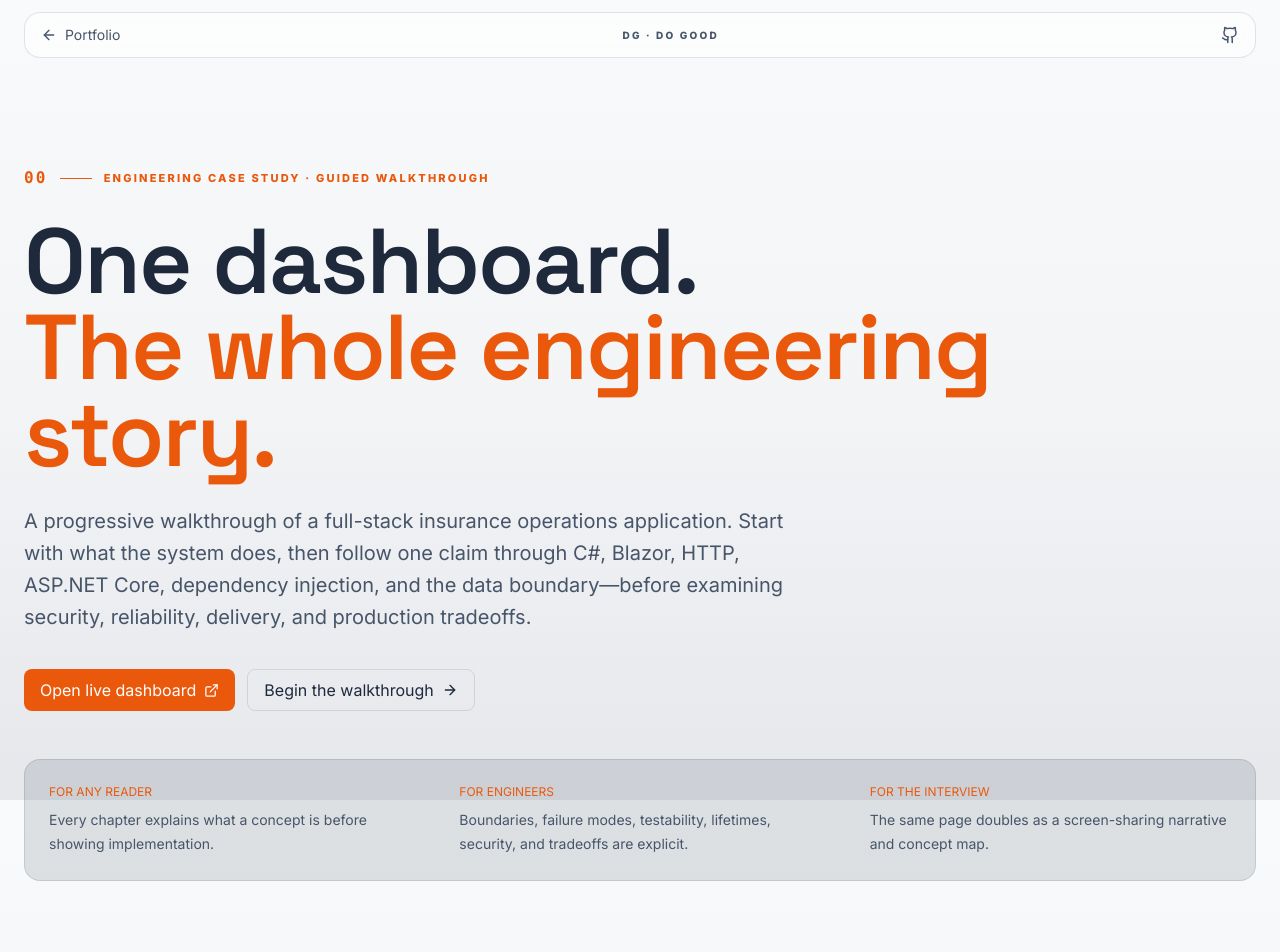
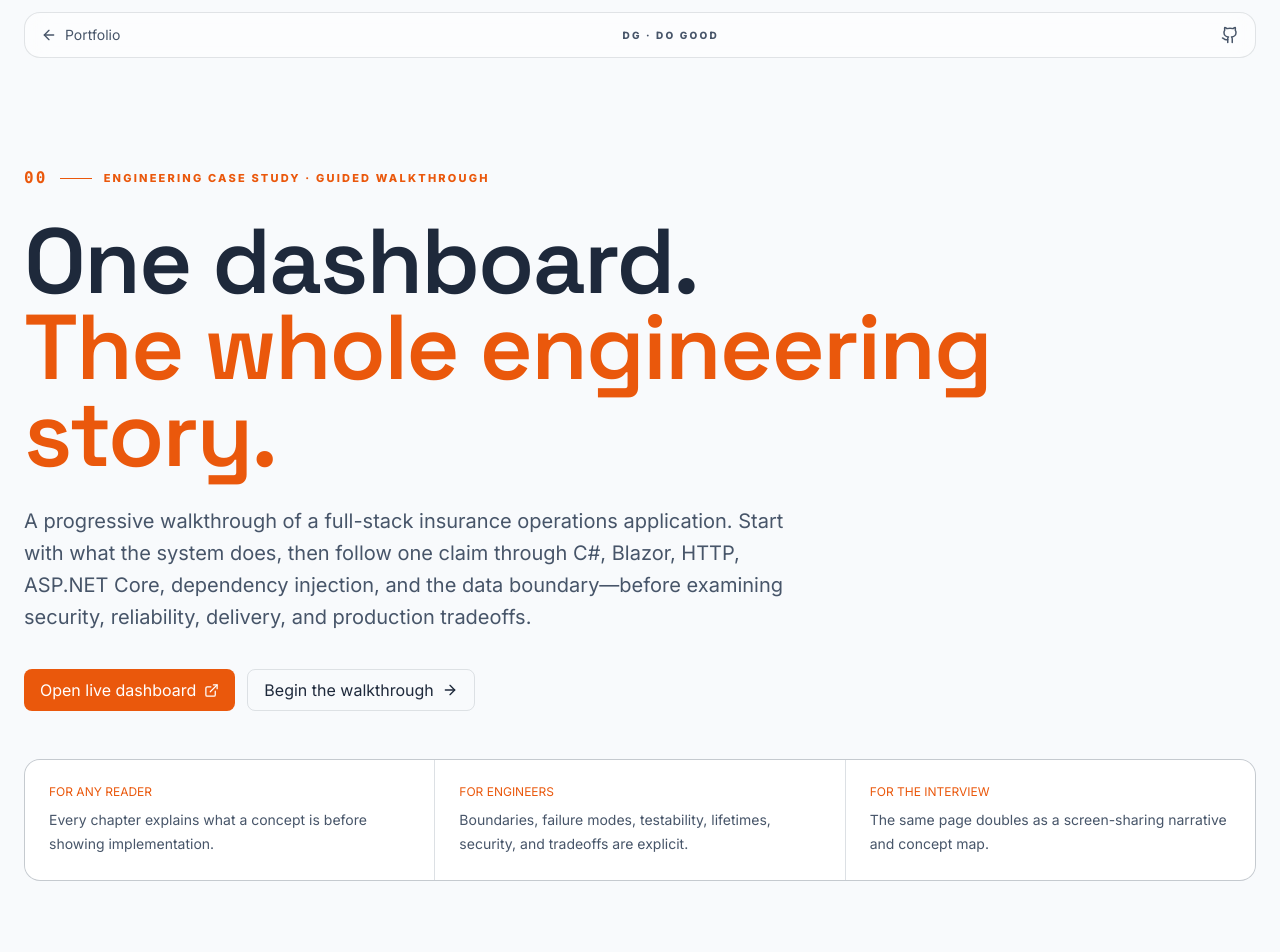
Before and after one commit to dgutensohn03/dg-portfolio, a Next.js app: page /insurance-operations in a window 1280 px wide. Shown: the top 952 px of the page. Built offline with nearby package versions, Linux system fonts and the light colour scheme.

Commit message:
Add consistent case study surface tokens

```diff
--- a/src/app/globals.css
+++ b/src/app/globals.css
@@ -3,172 +3,70 @@
 @import "tailwindcss";
 
 :root {
-  /* === Core Neutrals === */
-  --bg: #ffffff;
-  --fg: #1e293b;
-  --muted: #475569;
+  --bg: #ffffff; --fg: #1e293b; --muted: #475569;
   --hairline: color-mix(in oklab, var(--fg) 12%, transparent);
-
-  /* === Warm Orange Accent === */
-  --accent: #ea580c;
-  --accent-weak: #fb923c;
-  --accent-rgb: 234, 88, 12;
---accent-light-gray: var(--color-gray-300);
-
-  /* === Gradient Background === */
-  --grad-from: #f9fafb;
-  --grad-via: #f3f4f6;
-  --grad-to: #e5e7eb;
-
-  /* === Section Dot === */
-  --dot: #cbd5e1;
-  --dot-hover: #9ca3af;
-  --dot-active: var(--accent);
-
-  /* === Modal Variables === */
-  --modal-surface: #ffffff;
-  --modal-header: #f9fafb;
-  --modal-card: #ffffff;
-  --modal-keytakeaway: #ffedd5;
-  --modal-techtag: #f3f4f6;
-
-  --modal-text: #1e293b;
-  --modal-text-secondary: #475569;
-  --modal-border: #e5e7eb;
-  --modal-button-border: #ea580c;
-  --modal-accent: #ea580c;
+  --accent: #ea580c; --accent-weak: #fb923c; --accent-rgb: 234, 88, 12;
+  --accent-light-gray: var(--color-gray-300);
+  --grad-from: #f9fafb; --grad-via: #f3f4f6; --grad-to: #e5e7eb;
+  --dot: #cbd5e1; --dot-hover: #9ca3af; --dot-active: var(--accent);
+  --modal-surface: #ffffff; --modal-header: #f9fafb; --modal-card: #ffffff;
+  --modal-keytakeaway: #ffedd5; --modal-techtag: #f3f4f6;
+  --modal-text: #1e293b; --modal-text-secondary: #475569; --modal-border: #e5e7eb;
+  --modal-button-border: #ea580c; --modal-accent: #ea580c;
+  /* Case-study surfaces intentionally use solid values so section backgrounds
+     do not mix unpredictably with the site's page-wide gradient. */
+  --case-base: #f8fafc;
+  --case-band: #f1f5f9;
+  --case-card: #ffffff;
 }
 
 html.dark {
-  --bg: #121212; /* slightly lighter than pure black */
-  --fg: #f3f4f6;
-  --muted: #d1d5db;
+  --bg: #121212; --fg: #f3f4f6; --muted: #d1d5db;
   --hairline: color-mix(in oklab, var(--fg) 14%, transparent);
-
-  --accent: #fb923c;
-  --accent-weak: #fdba74;
-  --accent-rgb: 251, 146, 60;
+  --accent: #fb923c; --accent-weak: #fdba74; --accent-rgb: 251, 146, 60;
   --accent-light-gray: var(--color-gray-300);
-  /* === Softer Dark Gradient === */
-  --grad-from: #1c1c1c; /* dark gray start */
-  --grad-via: #222222;  /* slightly lighter mid */
-  --grad-to: #2a2a2a;   /* even lighter end for subtle depth */
-
-  --dot: #4b5563;
-  --dot-hover: #6b7280;
-  --dot-active: var(--accent);
-
-  /* === Modal Variables === */
-  --modal-surface: #1f1f1f;
-  --modal-header: #292929;
-  --modal-card: #2e2e2e;
-  --modal-keytakeaway: #78350f;
-  --modal-techtag: #373737;
-
-  --modal-text: #f3f4f6;
-  --modal-text-secondary: #d1d5db;
-  --modal-border: #4b5563;
-  --modal-button-border: #fb923c;
-  --modal-accent: #fb923c;
+  --grad-from: #1c1c1c; --grad-via: #222222; --grad-to: #2a2a2a;
+  --dot: #4b5563; --dot-hover: #6b7280; --dot-active: var(--accent);
+  --modal-surface: #1f1f1f; --modal-header: #292929; --modal-card: #2e2e2e;
+  --modal-keytakeaway: #78350f; --modal-techtag: #373737;
+  --modal-text: #f3f4f6; --modal-text-secondary: #d1d5db; --modal-border: #4b5563;
+  --modal-button-border: #fb923c; --modal-accent: #fb923c;
+  --case-base: #171717;
+  --case-band: #1d1d1d;
+  --case-card: #222222;
 }
 
-/* Global Base */
 html, body { height: 100%; }
-body {
-  color: var(--fg);
-  background: linear-gradient(to bottom, var(--grad-from), var(--grad-via), var(--grad-to));
-  transition: background 300ms, color 300ms;
-  scroll-behavior: smooth;
-}
+body { color: var(--fg); background: linear-gradient(to bottom, var(--grad-from), var(--grad-via), var(--grad-to)); transition: background 300ms, color 300ms; scroll-behavior: smooth; }
+html { font-family: "Inter", system-ui, sans-serif; }
+h1, h2, h3, h4, h5, h6 { font-family: "Space Grotesk", "Inter", sans-serif; letter-spacing: -0.02em; }
 
-/* Typography */
-html { font-family: "Inter", system-ui, sans-serif; }
-h1, h2, h3, h4, h5, h6 {
-  font-family: "Space Grotesk", "Inter", sans-serif;
-  letter-spacing: -0.02em;
-}
+/* Case-study pages opt out of the global continuous gradient. This creates a
+   controlled two-surface rhythm while retaining the portfolio palette. */
+.case-study { background: var(--case-base); }
+.case-base { background: var(--case-base); }
+.case-band { background: var(--case-band); }
 
-/* Buttons */
-.btn {
-  @apply inline-flex items-center gap-2 px-4 py-2 rounded-lg border transition-colors;
-  border-color: var(--hairline);
-  color: var(--fg);
-}
+.btn { @apply inline-flex items-center gap-2 px-4 py-2 rounded-lg border transition-colors; border-color: var(--hairline); color: var(--fg); }
 .btn:hover { border-color: var(--accent); color: var(--accent); }
-
-.btn-solid {
-  @apply inline-flex items-center gap-2 px-4 py-2 rounded-lg transition-colors;
-  background: var(--accent);
-  color: #fff;
-}
+.btn-solid { @apply inline-flex items-center gap-2 px-4 py-2 rounded-lg transition-colors; background: var(--accent); color: #fff; }
 .btn-solid:hover { filter: brightness(1.1); }
-
-/* Glass cards */
-.glass {
-  backdrop-filter: blur(12px);
-  -webkit-backdrop-filter: blur(12px);
-  background-color: color-mix(in oklab, var(--bg) 55%, transparent);
-  border: 1px solid var(--hairline);
-}
-
-/* === Section Dots === */
-.section-dots {
-  position: fixed;
-  right: clamp(12px, 2vw, 28px);
-  top: 50%;
-  transform: translateY(-50%);
-  z-index: 50;
-}
+.glass { backdrop-filter: blur(12px); -webkit-backdrop-filter: blur(12px); background-color: color-mix(in oklab, var(--bg) 55%, transparent); border: 1px solid var(--hairline); }
+.section-dots { position: fixed; right: clamp(12px, 2vw, 28px); top: 50%; transform: translateY(-50%); z-index: 50; }
 .section-dots ul { display: flex; flex-direction: column; gap: 14px; }
 .dot-wrap { position: relative; }
-.section-dots .dot {
-  width: 9px; height: 9px; border-radius: 50%;
-  background: var(--dot);
-  transition: transform 180ms, background-color 180ms, box-shadow 180ms;
-  cursor: pointer;
-}
-.section-dots .dot:hover {
-  transform: scale(1.2);
-  background: var(--dot-hover);
-}
-.section-dots .dot.active {
-  background: var(--dot-active);
-  box-shadow: 0 0 8px 2px rgba(var(--accent-rgb), 0.4);
-}
-.dot-tip {
-  position: absolute; top: 50%; right: 16px; transform: translate(0,-50%);
-  white-space: nowrap; padding: 4px 8px; border-radius: 8px;
-  font-size: 12px; line-height: 1;
-  background: color-mix(in oklab, var(--bg) 95%, transparent);
-  border: 1px solid var(--hairline); color: var(--fg);
-  pointer-events: none; opacity: 0; translate: 4px 0;
-  transition: opacity 150ms, translate 150ms;
-}
+.section-dots .dot { width: 9px; height: 9px; border-radius: 50%; background: var(--dot); transition: transform 180ms, background-color 180ms, box-shadow 180ms; cursor: pointer; }
+.section-dots .dot:hover { transform: scale(1.2); background: var(--dot-hover); }
+.section-dots .dot.active { background: var(--dot-active); box-shadow: 0 0 8px 2px rgba(var(--accent-rgb), 0.4); }
+.dot-tip { position: absolute; top: 50%; right: 16px; transform: translate(0,-50%); white-space: nowrap; padding: 4px 8px; border-radius: 8px; font-size: 12px; line-height: 1; background: color-mix(in oklab, var(--bg) 95%, transparent); border: 1px solid var(--hairline); color: var(--fg); pointer-events: none; opacity: 0; translate: 4px 0; transition: opacity 150ms, translate 150ms; }
 .dot-wrap:hover .dot-tip { opacity: 1; translate: 0 0; }
-
-/* === Snap Layout Utility === */
-[data-scroll-container] {
-  scroll-snap-type: y mandatory;
-  scroll-snap-stop: always;
-  scroll-padding-top: 60px;
-  scroll-padding-bottom: 70px;
-}
-
-/* --- GLOBAL STACKING FIXES --- */
+[data-scroll-container] { scroll-snap-type: y mandatory; scroll-snap-stop: always; scroll-padding-top: 60px; scroll-padding-bottom: 70px; }
 nav { position: relative; z-index: 40 !important; }
-.ResumeModal,
-[data-modal-root] { position: fixed !important; inset: 0 !important; z-index: 9999 !important; }
-
+.ResumeModal,[data-modal-root] { position: fixed !important; inset: 0 !important; z-index: 9999 !important; }
 footer { position: relative; z-index: -10; pointer-events: none; }
 footer > button { pointer-events: none; }
 footer[data-visible="true"] > button { pointer-events: auto; }
 footer[data-visible="true"] { z-index: 10; pointer-events: auto; }
-
-/* Hide scrollbar but keep scroll functionality */
 .no-scrollbar::-webkit-scrollbar { display: none; }
 .no-scrollbar { -ms-overflow-style: none; scrollbar-width: none; }
-
-@keyframes fadeIn {
-  from { opacity: 0; transform: scale(0.98); }
-  to { opacity: 1; transform: scale(1); }
-}
+@keyframes fadeIn { from { opacity: 0; transform: scale(0.98); } to { opacity: 1; transform: scale(1); } }
```
